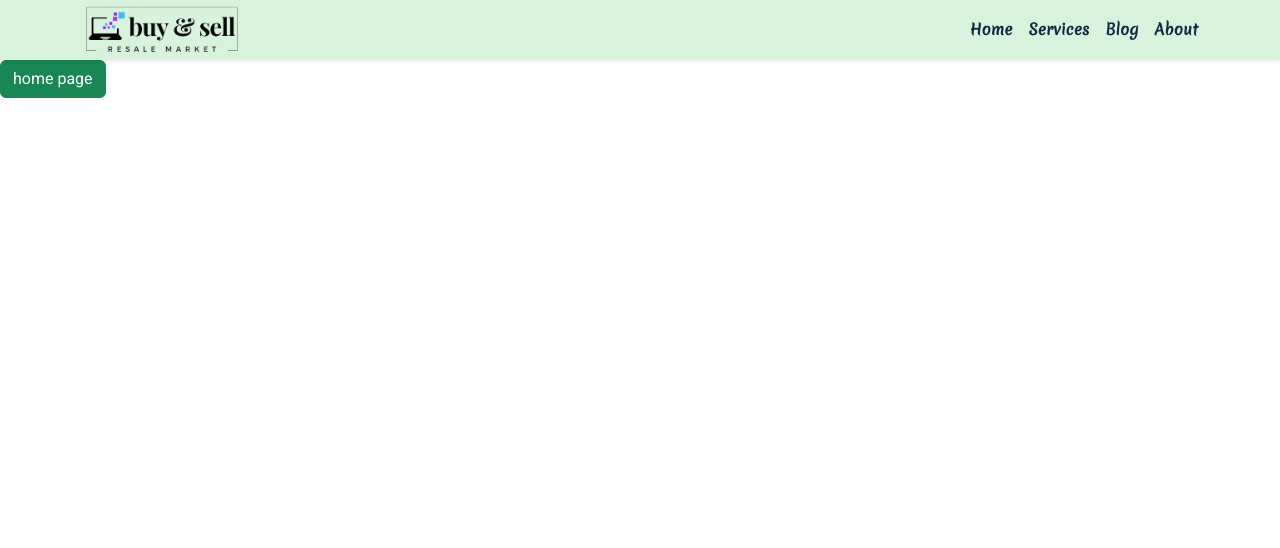
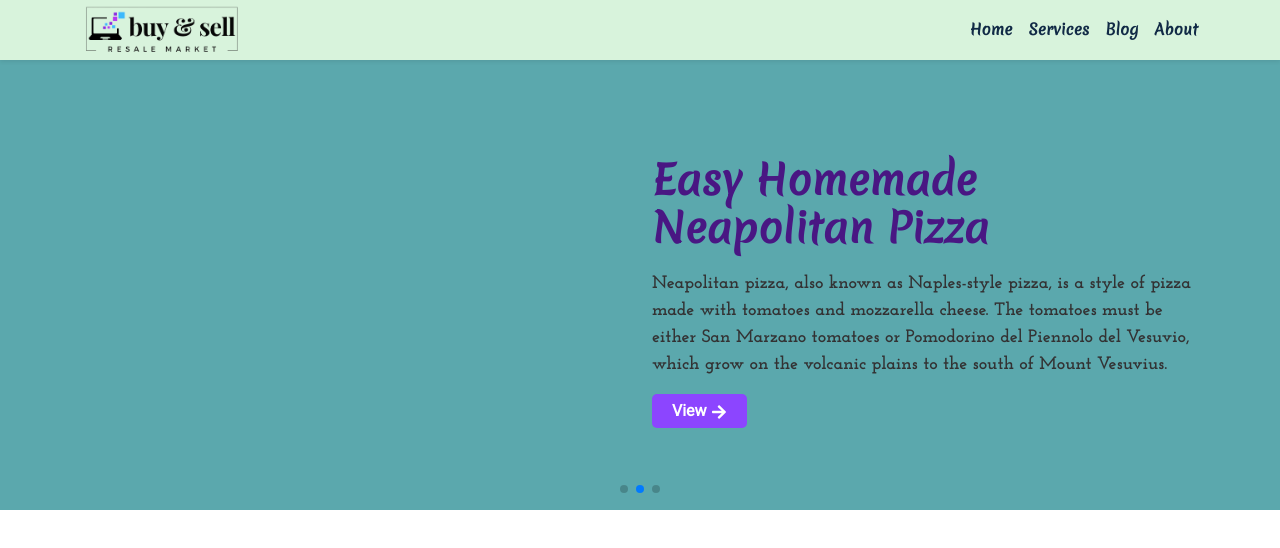
Before and after one commit to sksabbirhossain/buy-and-sell-clint, a React (Create React App) app: page / in a window 1280 px wide. Shown: the top 548 px of the page. Built offline with nearby package versions, Linux system fonts and the light colour scheme.

Commit message:
created a home page slider

```diff
--- a/package.json
+++ b/package.json
@@ -13,6 +13,7 @@
     "react-icons": "^4.6.0",
     "react-router-dom": "^6.4.3",
     "react-scripts": "5.0.1",
+    "swiper": "^8.4.5",
     "web-vitals": "^2.1.4"
   },
   "scripts": {
--- /dev/null
+++ b/src/components/Slider/Slider.js
@@ -0,0 +1,129 @@
+import React from "react";
+import { FaArrowRight } from "react-icons/fa";
+import { Autoplay, Navigation, Pagination } from "swiper";
+import "swiper/css";
+import "swiper/css/navigation";
+import "swiper/css/pagination";
+import { Swiper, SwiperSlide } from "swiper/react";
+// import slider1 from "../../images/slider/slider1.png";
+// import slider2 from "../../images/slider/slider2.png";
+// import slider3 from "../../images/slider/slider3.png";
+import styles from "./Slider.module.css";
+
+const Slider = () => {
+  return (
+    <>
+      <Swiper
+        loop={true}
+        autoplay={{
+          delay: 3000,
+        }}
+        pagination={{
+          clickable: true,
+        }}
+        modules={[Autoplay, Pagination, Navigation]}
+        className="mySwiper"
+      >
+        <SwiperSlide>
+          <div className={`${styles.sliderItems}`}>
+            <div className="container">
+              <div className="row">
+                <div className="col-md-6">
+                  <div className="mt-4 mt-md-5 pt-md-5 mb-3 mb-md-0">
+                    <h1 className={styles.sliderTitle}>
+                      Easy homemade beef burger
+                    </h1>
+                    <p className={styles.sliderPra}>
+                      The classic burger is an all time BBQ favourite! This
+                      super easy homemade beef burger recipe gives you delicious
+                      patties, packed with onions and herbs for extra flavour,
+                      that are perfect for topping with cheese, lettuce and
+                      tomato, and sandwiching between floury buns.
+                    </p>
+                    <button className={`  ${styles.viewBtn}`}>
+                      View <FaArrowRight />
+                    </button>
+                  </div>
+                </div>
+                <div className="col-md-6">
+                  <div className="d-flex align-items-center h-100">
+                    {/* <img src={slider1} className="img-fluid" alt="" /> */}
+                  </div>
+                </div>
+              </div>
+            </div>
+          </div>
+        </SwiperSlide>
+
+        <SwiperSlide>
+          <div className={`${styles.sliderItems}`}>
+            <div className="container">
+              <div className="row">
+                <div className="col-md-6">
+                  <div className="d-flex align-items-center h-100">
+                    {/* <img
+                      src={slider2}
+                      className="img-fluid mt-3 mt-md-5"
+                      alt=""
+                    /> */}
+                  </div>
+                </div>
+                <div className="col-md-6">
+                  <div className="mt-md-5 pt-md-5 mb-3 mb-md-0">
+                    <h1 className={styles.sliderTitle}>
+                      Easy Homemade Neapolitan Pizza
+                    </h1>
+                    <p className={styles.sliderPra}>
+                      Neapolitan pizza, also known as Naples-style pizza, is a
+                      style of pizza made with tomatoes and mozzarella cheese.
+                      The tomatoes must be either San Marzano tomatoes or
+                      Pomodorino del Piennolo del Vesuvio, which grow on the
+                      volcanic plains to the south of Mount Vesuvius.
+                    </p>
+                    <button className={`   ${styles.viewBtn}`}>
+                      View <FaArrowRight />
+                    </button>
+                  </div>
+                </div>
+              </div>
+            </div>
+          </div>
+        </SwiperSlide>
+
+        <SwiperSlide>
+          <div className={`${styles.sliderItems}`}>
+            <div className="container">
+              <div className="row">
+                <div className="col-md-6">
+                  <div className=" mt-4 pt-md-5 mb-3 mb-md-0">
+                    <h1 className={styles.sliderTitle}>
+                      Easy homemade Linguine pasta
+                    </h1>
+                    <p className={styles.sliderPra}>
+                      Linguine is a type of pasta similar to fettuccine and
+                      trenette but elliptical in section rather than flat. It is
+                      about 4 millimetres in width, which is wider than
+                      spaghetti but not as wide as fettuccine. The name linguine
+                      means "little tongues" in Italian, where it is a plural of
+                      the feminine linguina.
+                    </p>
+                    <button className={`  ${styles.viewBtn}`}>
+                      View <FaArrowRight />
+                    </button>
+                  </div>
+                </div>
+                <div className="col-md-6">
+                  <div className="d-flex align-items-center h-100">
+                    {/* <img src={slider3} className="img-fluid mt-3 mt-md-5" alt="" /> */}
+                  </div>
+                </div>
+              </div>
+            </div>
+          </div>
+        </SwiperSlide>
+      </Swiper>
+    </>
+  );
+};
+
+export default Slider;
--- /dev/null
+++ b/src/components/Slider/Slider.module.css
@@ -0,0 +1,34 @@
+@import url("https://fonts.googleapis.com/css2?family=Josefin+Slab:wght@700&family=Merienda&display=swap");
+
+.sliderItems {
+  width: 100%;
+  min-height: 450px;
+  background-color: #5ba8ad;
+}
+@media (max-width: 576px) {
+  .sliderItems {
+    height: 100vh;
+  }
+}
+.viewBtn {
+  background: #8c45ff;
+  border: none;
+  color: #ffffff;
+  font-weight: 600;
+  padding: 5px 20px !important;
+  border-radius: 5px;
+}
+
+.sliderTitle {
+  font-family: "Merienda", cursive;
+  padding-bottom: 10px;
+  color: #491783;
+  font-weight: 600;
+  text-transform: capitalize;
+}
+.sliderPra {
+  font-family: "Josefin Slab", serif;
+  color: #333233;
+  font-size: 18px;
+  font-weight: 500;
+}
--- a/src/pages/Home/Home.js
+++ b/src/pages/Home/Home.js
@@ -1,10 +1,11 @@
 import React from "react";
+import Slider from "../../components/Slider/Slider";
 
 const Home = () => {
   return (
-    <div>
-      <h2 className="btn btn-success">home page</h2>
-    </div>
+    <>
+      <Slider />
+    </>
   );
 };
 
```
Also changed, not shown: 1 other file (tests, documents, lock files or other folders).
